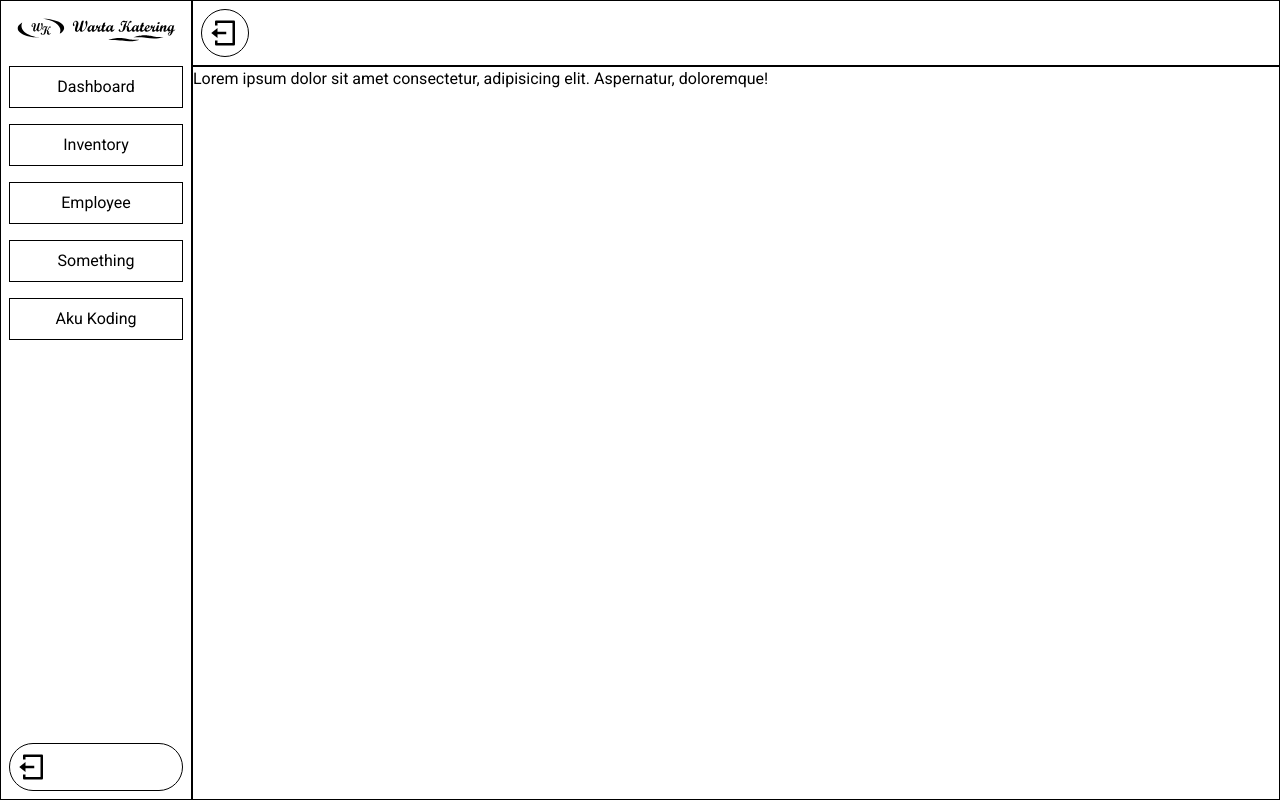
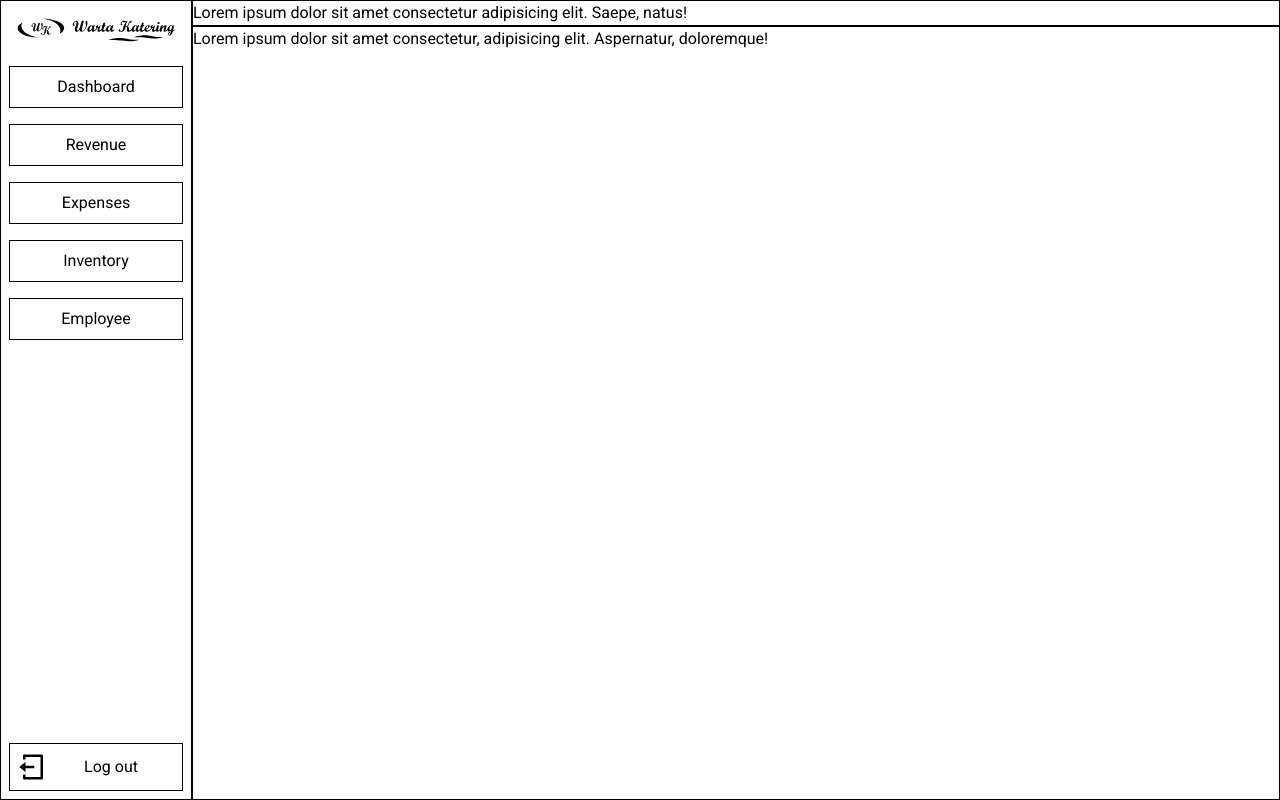
Before and after one commit to RizkiLaksanaPutra/warta-erp, a React (Vite) app in the folder client/: page /dashboard in a window 1280 px wide. Built offline with nearby package versions, Linux system fonts and the light colour scheme; no server answers; sample sign-in values are in the browser's storage.

Commit message:
check point

```diff
--- a/client/src/App.jsx
+++ b/client/src/App.jsx
@@ -25,7 +25,11 @@ const App = () => {
   }, []);
 
   if (isFetching) {
-    return <h1>Loading...</h1>;
+    return (
+      <div className="flex items-center justify-center">
+        <h1>Loading</h1>
+      </div>
+    );
   }
 
   return (
--- a/client/src/components/Layout.jsx
+++ b/client/src/components/Layout.jsx
@@ -7,10 +7,10 @@ import { signOut } from "firebase/auth";
 const Layout = () => {
   const SIDEBARMENU = [
     { menu: "Dashboard", path: "/dashboard" },
+    { menu: "Revenue", path: "/revenue" },
+    { menu: "Expenses", path: "/expenses" },
     { menu: "Inventory", path: "/inventory" },
     { menu: "Employee", path: "/employee" },
-    { menu: "Something", path: "/something" },
-    { menu: "Aku Koding", path: "/idk" },
   ];
 
   const handleSignOut = () => {
@@ -28,7 +28,7 @@ const Layout = () => {
             <button
               key={item.path}
               onClick={() => (window.location.href = item.path)}
-              className="p-2 m-2 border border-b-black"
+              className="p-2 m-2 border border-b-black cursor-pointer"
             >
               {item.menu}
             </button>
@@ -36,7 +36,7 @@ const Layout = () => {
         </div>
         <button
           onClick={handleSignOut}
-          className="cursor-pointer border border-black p-2 m-2 rounded-full"
+          className="cursor-pointer border border-black p-2 m-2 flex items-center justify-between"
         >
           <svg
             xmlns="http://www.w3.org/2000/svg"
@@ -46,20 +46,15 @@ const Layout = () => {
           >
             <path d="M4 18H6V20H18V4H6V6H4V3C4 2.44772 4.44772 2 5 2H19C19.5523 2 20 2.44772 20 3V21C20 21.5523 19.5523 22 19 22H5C4.44772 22 4 21.5523 4 21V18ZM6 11H13V13H6V16L1 12L6 8V11Z"></path>
           </svg>
+          <span className="flex-1 text-center">Log out</span>
         </button>
       </aside>
       <div className="w-[85%] flex flex-col">
         <nav className="border border-black flex items-center justify-between">
-          <button className="cursor-pointer border border-black p-2 m-2 rounded-full">
-            <svg
-              xmlns="http://www.w3.org/2000/svg"
-              viewBox="0 0 24 24"
-              fill="black"
-              width={30}
-            >
-              <path d="M4 18H6V20H18V4H6V6H4V3C4 2.44772 4.44772 2 5 2H19C19.5523 2 20 2.44772 20 3V21C20 21.5523 19.5523 22 19 22H5C4.44772 22 4 21.5523 4 21V18ZM6 11H13V13H6V16L1 12L6 8V11Z"></path>
-            </svg>
-          </button>
+          <p>
+            Lorem ipsum dolor sit amet consectetur adipisicing elit. Saepe,
+            natus!
+          </p>
         </nav>
         <main className="h-full border border-black">
           <Outlet />
```
